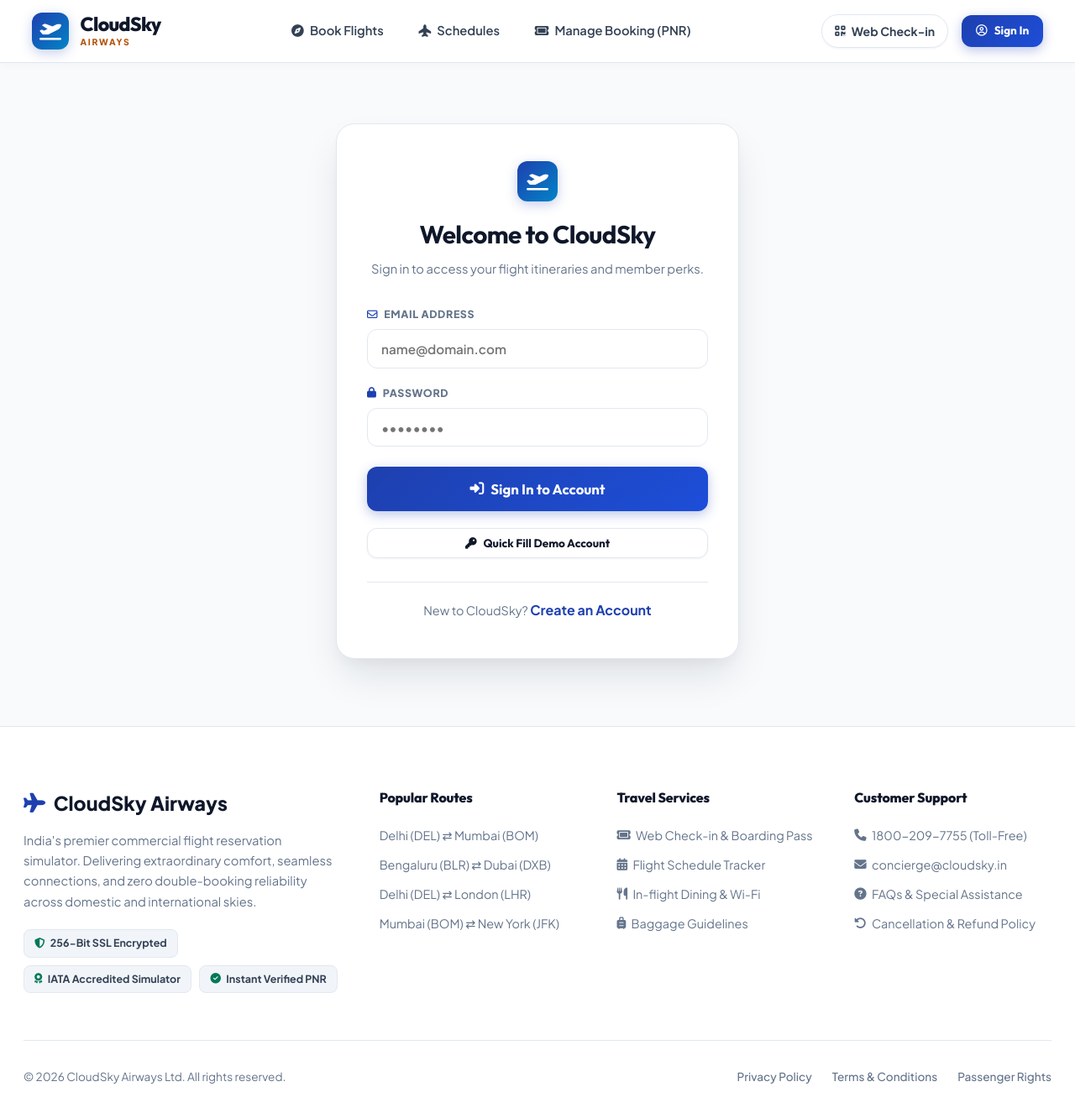
After one commit to nithin16-cloud/csa, a Flask app: page /login in a window 1280 px wide. The commit adds this page. Shown: the whole page at 84% size. Run offline with Flask 3, Linux system fonts and the light colour scheme.

Commit message:
add user registration and login

```diff
--- a/app/db.py
+++ b/app/db.py
@@ -6,7 +6,6 @@ def get_db():
     if 'db' not in g:
         g.db = sqlite3.connect(
             current_app.config['DATABASE_PATH'],
-            detect_types=sqlite3.PARSE_DECLTYPES,
             timeout=10.0  # Wait up to 10 seconds for locks to clear in concurrent writes
         )
         g.db.row_factory = sqlite3.Row
--- /dev/null
+++ b/app/routes/auth.py
@@ -0,0 +1,169 @@
+from flask import Blueprint, render_template, request, redirect, url_for, flash, session, jsonify
+from werkzeug.security import generate_password_hash, check_password_hash
+from app.db import get_db
+
+auth_bp = Blueprint("auth", __name__)
+
+@auth_bp.route("/register", methods=["GET", "POST"])
+def register():
+    if request.method == "POST":
+        name = request.form.get("name", "").strip()
+        email = request.form.get("email", "").strip().lower()
+        phone = request.form.get("phone", "").strip()
+        password = request.form.get("password", "")
+        confirm_password = request.form.get("confirm_password", "")
+
+        if not name or not email or not password:
+            flash("Please fill in all required fields.", "error")
+            return render_template("auth/register.html", name=name, email=email, phone=phone)
+
+        if password != confirm_password:
+            flash("Passwords do not match. Please verify.", "error")
+            return render_template("auth/register.html", name=name, email=email, phone=phone)
+
+        if len(password) < 6:
+            flash("Password must be at least 6 characters long.", "error")
+            return render_template("auth/register.html", name=name, email=email, phone=phone)
+
+        db = get_db()
+        existing_user = db.execute("SELECT id FROM users WHERE LOWER(email) = ?", (email,)).fetchone()
+        if existing_user:
+            flash("An account with this email already exists. Please sign in.", "error")
+            return redirect(url_for("auth.login"))
+
+        password_hash = generate_password_hash(password)
+        cursor = db.execute("""
+            INSERT INTO users (name, email, phone, password_hash)
+            VALUES (?, ?, ?, ?)
+        """, (name, email, phone, password_hash))
+        db.commit()
+
+        user_id = cursor.lastrowid
+        session['user_id'] = user_id
+        session['user_name'] = name
+        session['user_email'] = email
+
+        flash(f"Welcome to CloudSky Airways, {name}! Your account has been created.", "success")
+        return redirect(url_for("main.index"))
+
+    return render_template("auth/register.html")
+
+@auth_bp.route("/login", methods=["GET", "POST"])
+def login():
+    if request.method == "POST":
+        email = request.form.get("email", "").strip().lower()
+        password = request.form.get("password", "")
+
+        if not email or not password:
+            flash("Please enter both email and password.", "error")
+            return render_template("auth/login.html", email=email)
+
+        db = get_db()
+        user = db.execute("SELECT * FROM users WHERE LOWER(email) = ?", (email,)).fetchone()
+
+        if not user or not check_password_hash(user["password_hash"], password):
+            flash("Invalid email or password. Please try again.", "error")
+            return render_template("auth/login.html", email=email)
+
+        session['user_id'] = user["id"]
+        session['user_name'] = user["name"]
+        session['user_email'] = user["email"]
+
+        flash(f"Welcome back, {user['name']}!", "success")
+        next_url = request.args.get("next") or url_for("main.index")
+        return redirect(next_url)
+
+    return render_template("auth/login.html")
+
+@auth_bp.route("/logout")
+def logout():
+    session.clear()
+    flash("You have been signed out successfully.", "success")
+    return redirect(url_for("main.index"))
+
+# REST APIs for client-side Vue auth
+@auth_bp.route("/api/auth/me", methods=["GET"])
+def get_current_user():
+    if 'user_id' in session:
+        db = get_db()
+        user = db.execute("SELECT id, name, email, phone FROM users WHERE id = ?", (session['user_id'],)).fetchone()
+        if user:
+            return jsonify({"authenticated": True, "user": dict(user)})
+    return jsonify({"authenticated": False, "user": None})
+
+@auth_bp.route("/api/auth/login", methods=["POST"])
+def api_login():
+    data = request.get_json() or {}
+    email = data.get("email", "").strip().lower()
+    password = data.get("password", "")
+
+    if not email or not password:
+        return jsonify({"error": "Email and password required"}), 400
+
+    db = get_db()
+    user = db.execute("SELECT * FROM users WHERE LOWER(email) = ?", (email,)).fetchone()
+
+    if not user or not check_password_hash(user["password_hash"], password):
+        return jsonify({"error": "Invalid email or password"}), 401
+
+    session['user_id'] = user["id"]
+    session['user_name'] = user["name"]
+    session['user_email'] = user["email"]
+
+    return jsonify({
+        "success": True,
+        "message": "Signed in successfully",
+        "user": {
+            "id": user["id"],
+            "name": user["name"],
+            "email": user["email"],
+            "phone": user["phone"]
+        }
+    })
+
+@auth_bp.route("/api/auth/register", methods=["POST"])
+def api_register():
+    data = request.get_json() or {}
+    name = data.get("name", "").strip()
+    email = data.get("email", "").strip().lower()
+    phone = data.get("phone", "").strip()
+    password = data.get("password", "")
+
+    if not name or not email or not password:
+        return jsonify({"error": "Name, email, and password required"}), 400
+
+    if len(password) < 6:
+        return jsonify({"error": "Password must be at least 6 characters"}), 400
+
+    db = get_db()
+    existing = db.execute("SELECT id FROM users WHERE LOWER(email) = ?", (email,)).fetchone()
+    if existing:
+        return jsonify({"error": "An account with this email already exists"}), 409
+
+    password_hash = generate_password_hash(password)
+    cursor = db.execute("""
+        INSERT INTO users (name, email, phone, password_hash)
+        VALUES (?, ?, ?, ?)
+    """, (name, email, phone, password_hash))
+    db.commit()
+
+    user_id = cursor.lastrowid
+    session['user_id'] = user_id
+    session['user_name'] = name
+    session['user_email'] = email
+
+    return jsonify({
+        "success": True,
+        "message": "Account created successfully",
+        "user": {
+            "id": user_id,
+            "name": name,
+            "email": email,
+            "phone": phone
+        }
+    }), 201
+
+@auth_bp.route("/api/auth/logout", methods=["POST"])
+def api_logout():
+    session.clear()
+    return jsonify({"success": True, "message": "Signed out successfully"})
--- /dev/null
+++ b/app/templates/auth/login.html
@@ -0,0 +1,52 @@
+{% extends "base.html" %}
+
+{% block title %}Sign In — CloudSky Airways{% endblock %}
+
+{% block content %}
+<div class="section-container" style="padding-top: 3.5rem; padding-bottom: 5rem;">
+    <div class="auth-card" style="max-width: 480px; margin: 0 auto; background: #FFFFFF; border: 1px solid var(--border-subtle); border-radius: var(--radius-xl); padding: 2.75rem 2.25rem; box-shadow: var(--shadow-lg);">
+        <div style="text-align: center; margin-bottom: 2rem;">
+            <div class="logo-icon" style="margin: 0 auto 1rem auto; width: 48px; height: 48px;">
+                <i class="fa-solid fa-plane-departure"></i>
+            </div>
+            <h1 style="font-size: 1.85rem; color: var(--accent-navy); margin-bottom: 0.35rem;">Welcome to CloudSky</h1>
+            <p style="color: var(--text-subtle); font-size: 0.92rem;">Sign in to access your flight itineraries and member perks.</p>
+        </div>
+
+        <form action="{{ url_for('auth.login') }}" method="POST">
+            <div class="form-group" style="margin-bottom: 1.25rem;">
+                <label for="email"><i class="fa-regular fa-envelope"></i> Email Address</label>
+                <input type="email" name="email" id="login-email" class="form-control" placeholder="name@domain.com" required value="{{ email or '' }}">
+            </div>
+
+            <div class="form-group" style="margin-bottom: 1.5rem;">
+                <label for="password"><i class="fa-solid fa-lock"></i> Password</label>
+                <input type="password" name="password" id="login-password" class="form-control" placeholder="••••••••" required>
+            </div>
+
+            <button type="submit" class="btn btn-primary btn-block btn-lg" style="margin-bottom: 1.25rem;">
+                <i class="fa-solid fa-right-to-bracket"></i> Sign In to Account
+            </button>
+
+            <!-- Quick Demo Login Button for Instant Testing -->
+            <button type="button" class="btn btn-secondary btn-block btn-sm" id="btn-demo-fill" style="margin-bottom: 1.75rem;">
+                <i class="fa-solid fa-key"></i> Quick Fill Demo Account
+            </button>
+
+            <div style="text-align: center; border-top: 1px solid var(--border-subtle); padding-top: 1.25rem;">
+                <span style="font-size: 0.9rem; color: var(--text-subtle);">New to CloudSky? </span>
+                <a href="{{ url_for('auth.register') }}" style="font-weight: 700; color: var(--primary);">Create an Account</a>
+            </div>
+        </form>
+    </div>
+</div>
+{% endblock %}
+
+{% block extra_scripts %}
+<script>
+    document.getElementById("btn-demo-fill")?.addEventListener("click", () => {
+        document.getElementById("login-email").value = "rohan.sharma@example.in";
+        document.getElementById("login-password").value = "Password@123";
+    });
+</script>
+{% endblock %}
--- a/app/templates/base.html
+++ b/app/templates/base.html
@@ -46,9 +46,32 @@
                 <a href="{{ url_for('main.manage') }}" class="nav-action-link" id="nav-checkin">
                     <i class="fa-solid fa-qrcode"></i> Web Check-in
                 </a>
-                <a href="#signin" class="btn btn-primary btn-sm nav-signin-btn" id="nav-signin">
-                    <i class="fa-regular fa-circle-user"></i> Sign In
-                </a>
+                {% if current_user %}
+                    <div class="user-profile-menu">
+                        <button type="button" class="user-pill-btn" id="user-menu-btn">
+                            <i class="fa-solid fa-circle-user"></i>
+                            <span>{{ current_user.name.split()[0] }}</span>
+                            <i class="fa-solid fa-chevron-down" style="font-size: 0.7rem; margin-left: 2px;"></i>
+                        </button>
+                        <div class="user-dropdown-card" id="user-dropdown-menu">
+                            <div class="user-dropdown-header">
+                                <strong>{{ current_user.name }}</strong>
+                                <small>{{ current_user.email }}</small>
+                            </div>
+                            <div class="user-dropdown-divider"></div>
+                            <a href="{{ url_for('main.manage') }}" class="dropdown-item">
+                                <i class="fa-solid fa-ticket"></i> My Itineraries
+                            </a>
+                            <a href="{{ url_for('auth.logout') }}" class="dropdown-item text-danger">
+                                <i class="fa-solid fa-arrow-right-from-bracket"></i> Sign Out
+                            </a>
+                        </div>
+                    </div>
+                {% else %}
+                    <a href="{{ url_for('auth.login') }}" class="btn btn-primary btn-sm nav-signin-btn" id="nav-signin">
+                        <i class="fa-regular fa-circle-user"></i> Sign In
+                    </a>
+                {% endif %}
             </div>
         </div>
     </header>
@@ -128,6 +151,21 @@
         </div>
     </footer>
 
+    <script>
+        document.addEventListener("DOMContentLoaded", () => {
+            const userBtn = document.getElementById("user-menu-btn");
+            const dropdown = document.getElementById("user-dropdown-menu");
+            if (userBtn && dropdown) {
+                userBtn.addEventListener("click", (e) => {
+                    e.stopPropagation();
+                    dropdown.classList.toggle("show");
+                });
+                document.addEventListener("click", () => {
+                    dropdown.classList.remove("show");
+                });
+            }
+        });
+    </script>
     {% block extra_scripts %}{% endblock %}
 </body>
 </html>
```
Also changed, not shown: app/__init__.py (+16 -1 lines), app/schema.sql (+15 -1 lines), app/seed.py (+10 -2 lines), app/static/css/style.css (+94 -0 lines), app/templates/auth/register.html (added, +53 -0 lines), app/templates/index.html (+40 -3 lines), tests/test_auth.py (added, +82 -0 lines).
